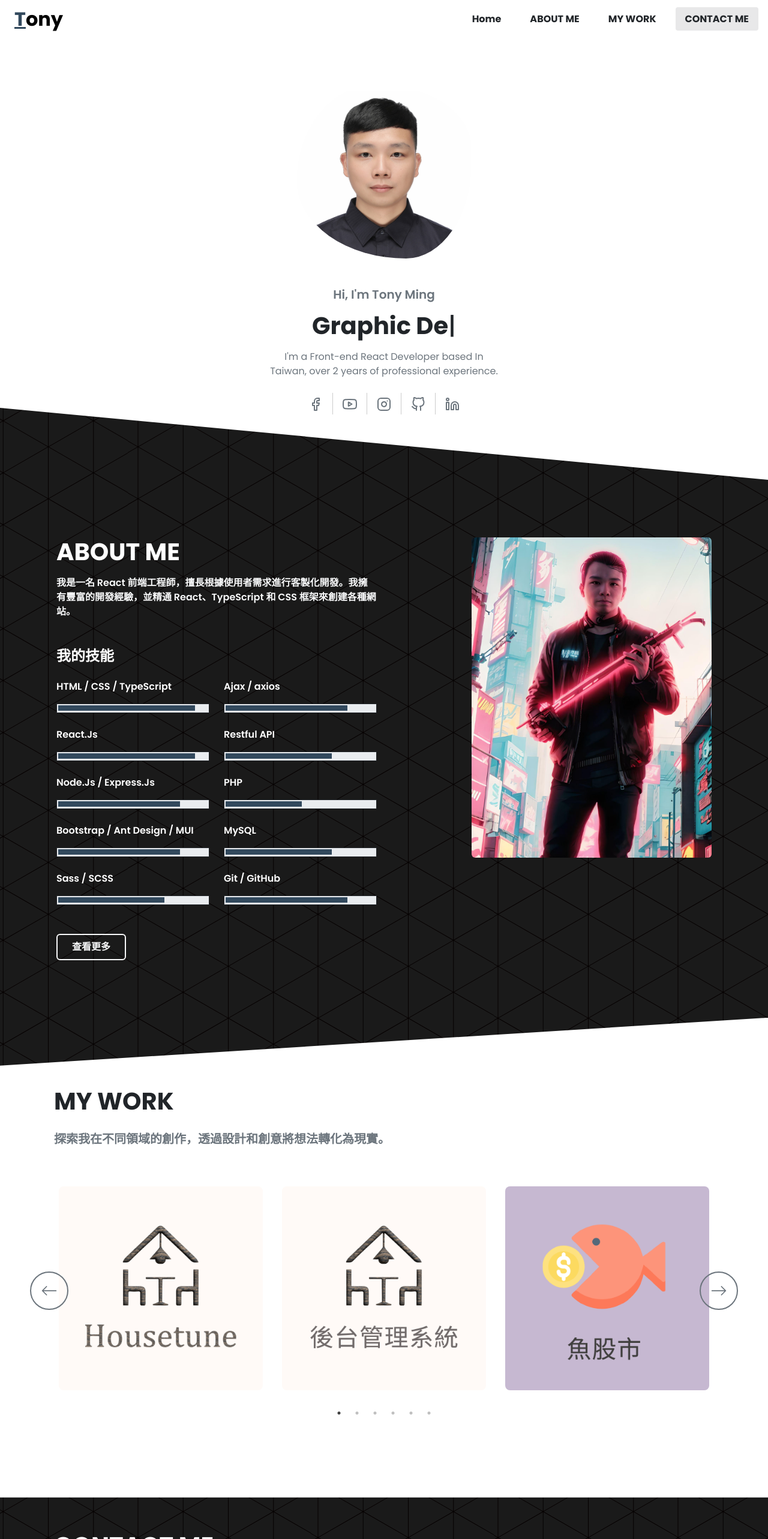
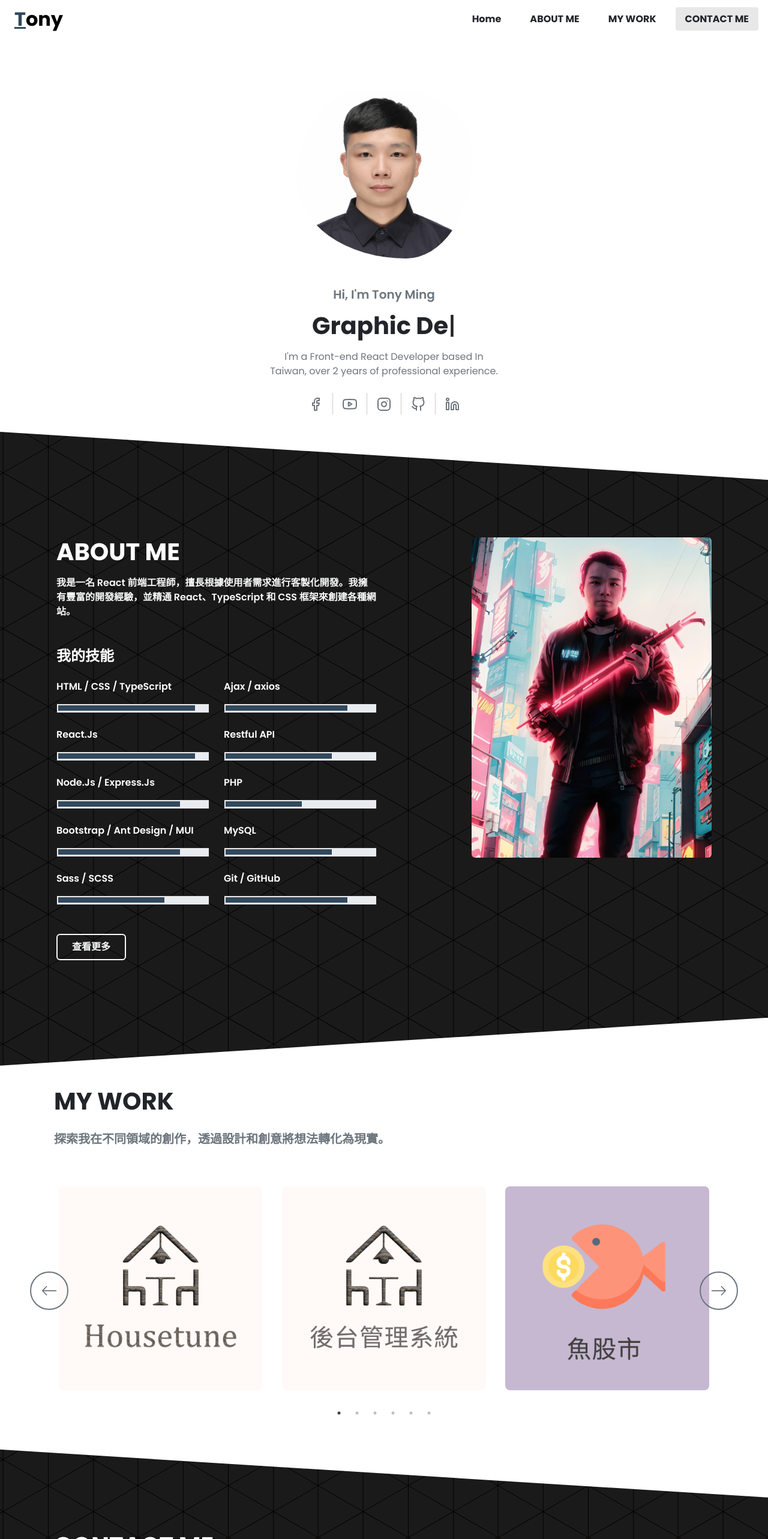
Before and after one commit to gsn94561266/personal-web, a React (Create React App) app: page / in a window 1280 px wide. Shown: the top 2566 px of the page at 60% size. Built offline with nearby package versions, Linux system fonts and the light colour scheme.

Commit message:
202407190117

```diff
--- a/src/App.scss
+++ b/src/App.scss
@@ -28,12 +28,12 @@
 
   .home-background {
     background: white;
-    clip-path: polygon(0 0, 100% 0, 100% 100%, 0 85%);
+    clip-path: polygon(0 0, 100% 0, 100% 100%, 0 90%);
   }
 
   .portfolio-background {
     background: white;
-    clip-path: polygon(0 10%, 100% 0, 100% 100%, 0 100%);
+    clip-path: polygon(0 10%, 100% 0, 100% 100%, 0 90%);
   }
 
   .component {
```
